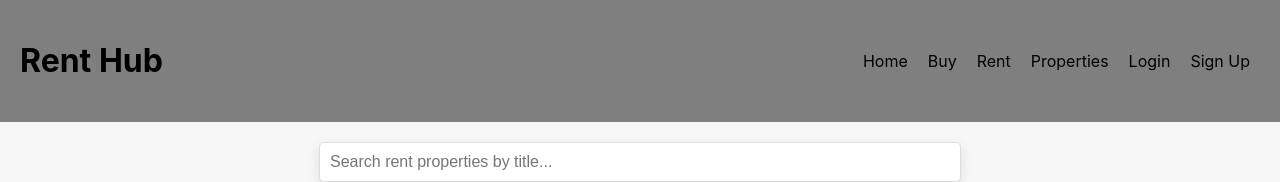
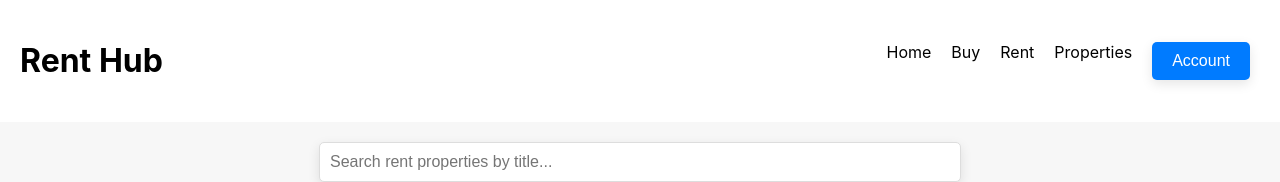
Before and after one commit to aficionado3/EstateEase, a React (Create React App) app: page /propertiesforrent in a window 1280 px wide. Shown: the top 182 px of the page. Built offline with nearby package versions, Linux system fonts and the light colour scheme.

Commit message:
ft: add nabar

```diff
--- a/src/styles/HomePage.css
+++ b/src/styles/HomePage.css
@@ -6,36 +6,6 @@
     color: white;
     min-height: 100vh;
 }
-
-.home-header {
-    display: flex;
-    justify-content: space-between;
-    align-items: center;
-    padding: 20px;
-    background: rgba(0, 0, 0, 0.5);  /* Dark overlay */
-}
-
-
-/* Example CSS */
-.navbar {
-    display: flex;
-    justify-content: space-around;  /* Evenly distribute navbar items */
-    padding: 10px 0;  /* Padding for vertical spacing */
-}
-
-.nav-item {
-    margin: 0 10px;  /* Spacing between navbar items */
-}
-
-.nav-item a {
-    text-decoration: none;  /* Remove underline */
-    color: inherit;  /* Inherit color from parent, change as needed */
-}
-
-.nav-item a:hover {
-    text-decoration: underline;  /* Underline on hover for better UX */
-}
-
 
 .main-section {
     padding: 50px;
--- a/src/styles/Navbar.css
+++ b/src/styles/Navbar.css
@@ -4,26 +4,55 @@
     justify-content: space-between;
     align-items: center;
     padding: 20px;
-    background: rgba(0, 0, 0, 0.5);  /* Dark overlay */
+    background: white;
 }
 
 
-/* Example CSS */
 .navbar {
     display: flex;
-    justify-content: space-around;  /* Evenly distribute navbar items */
-    padding: 10px 0;  /* Padding for vertical spacing */
+    justify-content: space-around;
+    padding: 10px 0;
 }
 
 .nav-item {
-    margin: 0 10px;  /* Spacing between navbar items */
+    margin: 0 10px;
 }
 
 .nav-item a {
-    text-decoration: none;  /* Remove underline */
-    color: inherit;  /* Inherit color from parent, change as needed */
+    text-decoration: none;
+    color: inherit;
 }
 
 .nav-item a:hover {
-    text-decoration: underline;  /* Underline on hover for better UX */
+    text-decoration: underline;
 }
+
+
+.navbar .dropdown {
+    position: relative;
+    display: inline-block;
+}
+
+.dropdown-content {
+    display: none;
+    position: absolute;
+    background-color: #f9f9f9;
+    min-width: 160px;
+    box-shadow: 0px 8px 16px 0px rgba(0, 0, 0, 0.2);
+    z-index: 1;
+}
+
+.dropdown-content a {
+    color: black;
+    padding: 12px 16px;
+    text-decoration: none;
+    display: block;
+}
+
+.dropdown-content a:hover {
+    background-color: #ddd;
+}
+
+.dropdown:hover .dropdown-content {
+    display: block;
+}
--- a/src/views/HomePage.js
+++ b/src/views/HomePage.js
@@ -8,19 +8,7 @@ function HomePage() {
 
     return (
         <div className="home-page">
-
-            {/* Header */}
-            <header className="home-header">
-                <h1>Rent Hub</h1>
-                <nav className="navbar">
-                    <span className="nav-item"><Link to="/">Home</Link></span>
-                    <span className="nav-item"><Link to="/propertiesforsale">Buy</Link></span>
-                    <span className="nav-item"><Link to="/propertiesforrent">Rent</Link></span>
-                    <span className="nav-item"><Link to="/properties">Properties</Link></span>
-                    <span className="nav-item"><Link to="/login">Login</Link></span>
-                    <span className="nav-item"><Link to="/signup">Sign Up</Link></span>
-                </nav>
-            </header>
+            <Navbar />
 
             <section className="main-section">
                 <h2>Discover Your Next Home</h2>
--- a/src/views/Navbar.js
+++ b/src/views/Navbar.js
@@ -0,0 +1,37 @@
+import React, { useState } from 'react';
+import { Link } from 'react-router-dom';
+import '../styles/Navbar.css';
+
+function Navbar() {
+    const [dropdownOpen, setDropdownOpen] = useState(false);
+
+    return (
+
+        <header className="home-header">
+        <h1>Rent Hub</h1>
+        <nav className="navbar">
+            <span className="nav-item"><Link to="/">Home</Link></span>
+            <span className="nav-item"><Link to="/propertiesforsale">Buy</Link></span>
+            <span className="nav-item"><Link to="/propertiesforrent">Rent</Link></span>
+            <span className="nav-item"><Link to="/properties">Properties</Link></span>
+
+            <div className="nav-item dropdown">
+                <button onClick={() => setDropdownOpen(!dropdownOpen)}>Account</button>
+                {dropdownOpen && (
+                    <div className="dropdown-content">
+                        <Link to="/login">Login</Link>
+                        <Link to="/signup">Sign Up</Link>
+                        <Link to="/property-owner">Property Owner</Link>
+                    </div>
+                )}
+            </div>
+        </nav>
+    </header>
+
+
+
+
+    );
+}
+
+export default Navbar;
--- a/src/views/PropertyListing.js
+++ b/src/views/PropertyListing.js
@@ -142,6 +142,7 @@ import React, { useState } from 'react';
 import '../styles/PropertyStyles.css';
 import properties from '../assets/properties';
 import { Link } from 'react-router-dom';
+import Navbar from './Navbar';
 
 function PropertyListing({ type }) {
     const placeholderImage = 'https://images.pexels.com/photos/280229/pexels-photo-280229.jpeg?auto=compress&cs=tinysrgb&dpr=2&w=500';
@@ -197,17 +198,8 @@ function PropertyListing({ type }) {
 
     return (
         <div>
-            <header className="home-header">
-                <h1>Rent Hub</h1>
-                <nav className="navbar">
-                    <span className="nav-item"><Link to="/">Home</Link></span>
-                    <span className="nav-item"><Link to="/propertiesforsale">Buy</Link></span>
-                    <span className="nav-item"><Link to="/propertiesforrent">Rent</Link></span>
-                    <span className="nav-item"><Link to="/properties">Properties</Link></span>
-                    <span className="nav-item"><Link to="/login">Login</Link></span>
-                    <span className="nav-item"><Link to="/signup">Sign Up</Link></span>
-                </nav>
-            </header>
+
+            <Navbar />
             <div className="property-container">
                 <div className="search-container">
                     <input
--- a/src/views/PropertyOwnerListing.js
+++ b/src/views/PropertyOwnerListing.js
@@ -1,3 +1,50 @@
+// import React, { useState } from 'react';
+
+// function PropertyOwnerListing() {
+//     const [propertyDetails, setPropertyDetails] = useState({
+//         title: '',
+//         description: '',
+//         type: '',
+//         price: '',
+//         address: '',
+//         // ... other fields
+//     });
+
+//     const handleInputChange = (e) => {
+//         const { name, value } = e.target;
+//         setPropertyDetails(prevDetails => ({
+//             ...prevDetails,
+//             [name]: value
+//         }));
+//     };
+
+//     const handleSubmit = () => {
+//         // Here, ideally send the data to an API to be saved.
+//         // For now, just log it or add to a local state.
+//         console.log(propertyDetails);
+//     };
+
+//     return (
+//         <div>
+//             <h2>List Your Property</h2>
+//             <form onSubmit={handleSubmit}>
+//                 <input
+//                     type="text"
+//                     name="title"
+//                     placeholder="Property Title"
+//                     value={propertyDetails.title}
+//                     onChange={handleInputChange}
+//                 />
+//                 {/* ... other fields in similar fashion */}
+//                 <button type="submit">List Property</button>
+//             </form>
+//         </div>
+//     );
+// }
+
+// export default PropertyOwnerListing;
+
+
 import React, { useState } from 'react';
 
 function PropertyOwnerListing() {
@@ -7,7 +54,8 @@ function PropertyOwnerListing() {
         type: '',
         price: '',
         address: '',
-        // ... other fields
+        image: null
+        // ... add more fields if necessary
     });
 
     const handleInputChange = (e) => {
@@ -18,10 +66,22 @@ function PropertyOwnerListing() {
         }));
     };
 
-    const handleSubmit = () => {
-        // Here, ideally send the data to an API to be saved.
-        // For now, just log it or add to a local state.
+    const handleImageChange = (e) => {
+        setPropertyDetails(prevDetails => ({
+            ...prevDetails,
+            image: e.target.files[0]
+        }));
+    };
+
+    const handleSubmit = (e) => {
+        e.preventDefault();
+        // If you're going to upload the image to a server, you'd make an API request here.
+        // For now, let's just log the data.
         console.log(propertyDetails);
+
+        // If you want to see the image, you'd use something like:
+        // const imageURL = URL.createObjectURL(propertyDetails.image);
+        // console.log(imageURL);
     };
 
     return (
@@ -35,7 +95,42 @@ function PropertyOwnerListing() {
                     value={propertyDetails.title}
                     onChange={handleInputChange}
                 />
-                {/* ... other fields in similar fashion */}
+
+                <textarea
+                    name="description"
+                    placeholder="Property Description"
+                    value={propertyDetails.description}
+                    onChange={handleInputChange}
+                />
+
+                <select name="type" value={propertyDetails.type} onChange={handleInputChange}>
+                    <option value="">--Select Property Type--</option>
+                    <option value="sale">For Sale</option>
+                    <option value="rent">For Rent</option>
+                </select>
+
+                <input
+                    type="number"
+                    name="price"
+                    placeholder="Price"
+                    value={propertyDetails.price}
+                    onChange={handleInputChange}
+                />
+
+                <input
+                    type="text"
+                    name="address"
+                    placeholder="Address"
+                    value={propertyDetails.address}
+                    onChange={handleInputChange}
+                />
+
+                <input
+                    type="file"
+                    name="image"
+                    onChange={handleImageChange}
+                />
+
                 <button type="submit">List Property</button>
             </form>
         </div>
```
